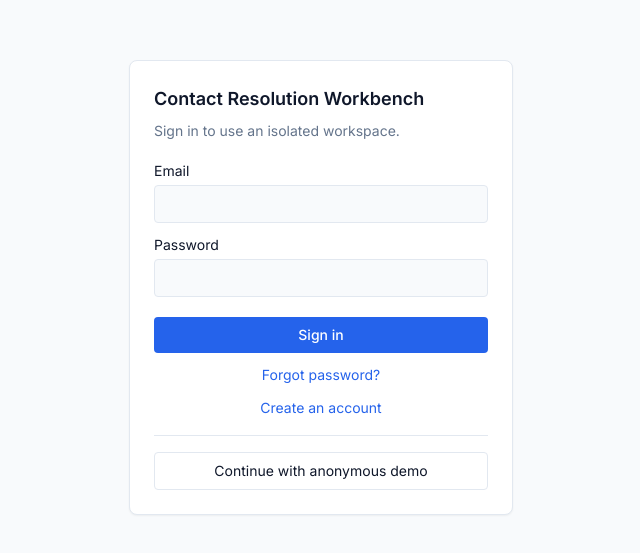
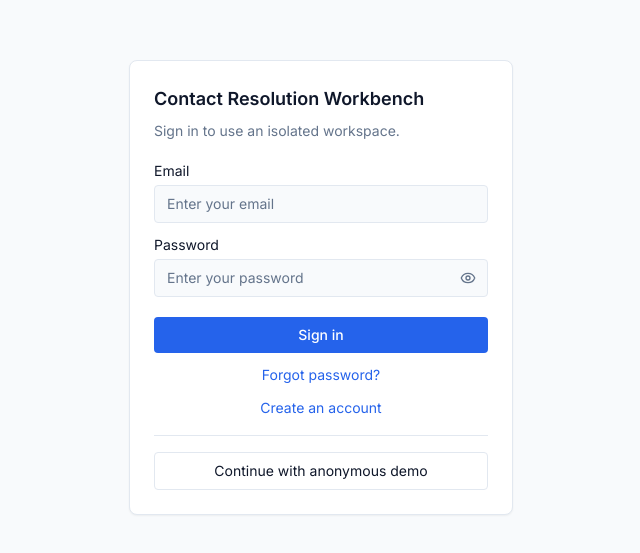
Before and after one commit to farazkhan-05/contact-resolution-workbench, a React (Vite) app in the folder frontend/: page / in a window 1280 px wide. Shown: the part 113-666 px from the top of the page, without its empty margins (319-959 px from the left). Built offline with nearby package versions, Linux system fonts and the light colour scheme; no server answers.

Commit message:
ui: improve auth input fields

```diff
--- a/frontend/src/auth/AuthScreen.tsx
+++ b/frontend/src/auth/AuthScreen.tsx
@@ -1,4 +1,5 @@
 import { useState, type FormEvent, type ReactNode } from 'react';
+import { Eye, EyeOff } from 'lucide-react';
 import { useAuth } from './AuthProvider';
 
 export function AuthScreen(): ReactNode {
@@ -6,6 +7,7 @@ export function AuthScreen(): ReactNode {
   const [mode, setMode] = useState<'sign_in' | 'sign_up' | 'reset_password'>('sign_in');
   const [email, setEmail] = useState('');
   const [password, setPassword] = useState('');
+  const [showPassword, setShowPassword] = useState(false);
   const [resetSent, setResetSent] = useState(false);
   const [resetError, setResetError] = useState<string | null>(null);
   const pending = operation !== null;
@@ -43,19 +45,19 @@ export function AuthScreen(): ReactNode {
             <p role="status" className="mt-5 text-sm text-foreground">If an account exists for that email, a password reset link has been sent.</p>
             <button type="button" onClick={backToSignIn} className="mt-5 w-full text-sm text-accent">Back to sign in</button>
           </> : <>
-            <label className="mt-5 block text-sm text-foreground">Email<input required disabled={pending} type="email" autoComplete="email" value={email} onChange={(event) => setEmail(event.target.value)} className="mt-1 w-full rounded border border-border bg-background px-3 py-2" /></label>
+            <label className="mt-5 block text-sm text-foreground">Email<input required disabled={pending} type="email" autoComplete="email" placeholder="Enter your email" value={email} onChange={(event) => setEmail(event.target.value)} className="mt-1 w-full rounded border border-border bg-background px-3 py-2 placeholder:text-muted" /></label>
             {resetError && <p role="alert" className="mt-3 text-sm text-red-600">{resetError}</p>}
             <button disabled={pending} className="mt-5 w-full rounded bg-accent px-3 py-2 text-sm font-medium text-white disabled:opacity-50">{pending ? 'Sending reset link…' : 'Send reset link'}</button>
             <button type="button" disabled={pending} onClick={backToSignIn} className="mt-3 w-full text-sm text-accent">Back to sign in</button>
           </>}
         </> : <>
         <p className="mt-2 text-sm text-muted">Sign in to use an isolated workspace.</p>
-        <label className="mt-5 block text-sm text-foreground">Email<input required disabled={pending} type="email" value={email} onChange={(event) => setEmail(event.target.value)} className="mt-1 w-full rounded border border-border bg-background px-3 py-2" /></label>
-        <label className="mt-3 block text-sm text-foreground">Password<input required disabled={pending} minLength={6} type="password" value={password} onChange={(event) => setPassword(event.target.value)} className="mt-1 w-full rounded border border-border bg-background px-3 py-2" /></label>
+        <label className="mt-5 block text-sm text-foreground">Email<input required disabled={pending} type="email" placeholder="Enter your email" value={email} onChange={(event) => setEmail(event.target.value)} className="mt-1 w-full rounded border border-border bg-background px-3 py-2 placeholder:text-muted" /></label>
+        <label className="mt-3 block text-sm text-foreground">Password<div className="relative mt-1"><input required disabled={pending} minLength={6} type={showPassword ? 'text' : 'password'} placeholder="Enter your password" value={password} onChange={(event) => setPassword(event.target.value)} className="w-full rounded border border-border bg-background py-2 pl-3 pr-10 placeholder:text-muted" /><button type="button" disabled={pending} aria-label={showPassword ? 'Hide password' : 'Show password'} aria-pressed={showPassword} onClick={() => setShowPassword((visible) => !visible)} className="absolute inset-y-0 right-0 flex items-center px-3 text-muted hover:text-foreground focus-visible:outline-none focus-visible:ring-2 focus-visible:ring-accent disabled:opacity-50">{showPassword ? <EyeOff aria-hidden="true" size={16} /> : <Eye aria-hidden="true" size={16} />}</button></div></label>
         {error && <p role="alert" className="mt-3 text-sm text-red-600">{error}</p>}
         <button disabled={pending} className="mt-5 w-full rounded bg-accent px-3 py-2 text-sm font-medium text-white disabled:opacity-50">{operation === 'sign_up' ? 'Creating account…' : operation === 'sign_in' ? 'Signing in…' : mode === 'sign_in' ? 'Sign in' : 'Create account'}</button>
         {mode === 'sign_in' && <button type="button" disabled={pending} onClick={() => { setMode('reset_password'); setResetSent(false); setResetError(null); }} className="mt-3 w-full text-sm text-accent">Forgot password?</button>}
-        <button type="button" disabled={pending} onClick={() => setMode(mode === 'sign_in' ? 'sign_up' : 'sign_in')} className="mt-3 w-full text-sm text-accent">{mode === 'sign_in' ? 'Create an account' : 'Use an existing account'}</button>
+        <button type="button" disabled={pending} onClick={() => { setMode(mode === 'sign_in' ? 'sign_up' : 'sign_in'); setShowPassword(false); }} className="mt-3 w-full text-sm text-accent">{mode === 'sign_in' ? 'Create an account' : 'Use an existing account'}</button>
         <div className="my-4 border-t border-border" />
         <button type="button" onClick={() => void continueAsDemo()} disabled={pending} className="w-full rounded border border-border px-3 py-2 text-sm text-foreground disabled:opacity-50">{operation === 'demo' ? 'Signing in…' : 'Continue with anonymous demo'}</button>
         </>}
```
Also changed, not shown: 1 other file (tests, documents, lock files or other folders).
